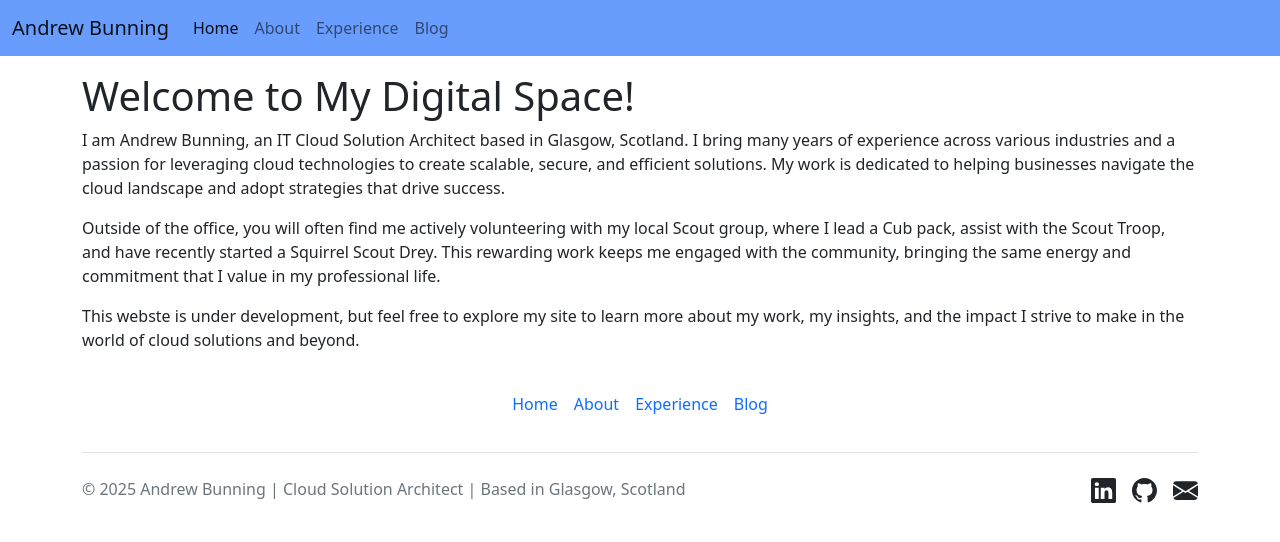
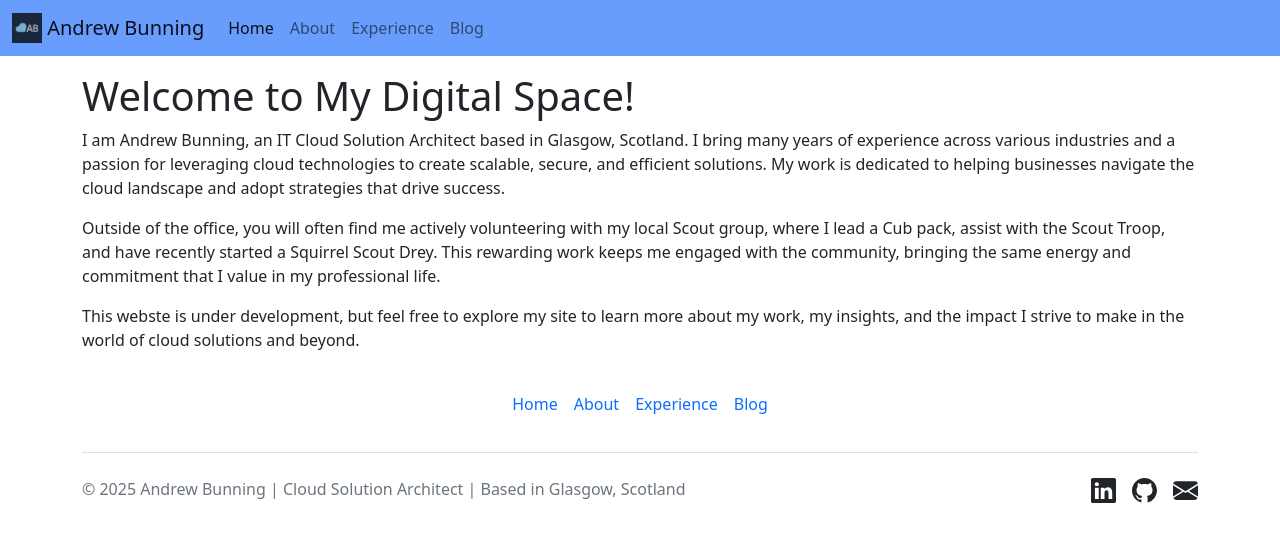
Before and after one commit to AndyBunning/andybunning.github.io, a Jekyll site: the page built from index.html, in a window 1280 px wide. Shown: the top 542 px of the page. Built offline with Jekyll 4.4.1, drawn with Linux system fonts in a browser that asks for light colours.

Commit message:
add logo to Nav

```diff
--- a/_includes/nav.html
+++ b/_includes/nav.html
@@ -1,6 +1,8 @@
 <nav class="navbar navbar-expand-lg navbar-light mb-3" style="background-color: rgb(105, 157, 253);">
 	<div class="container-fluid">
-		<a class="navbar-brand" href="/">Andrew Bunning</a>
+		<a class="navbar-brand" href="/">
+			<img src="../assets/images/logo.png" width="30" height="30" class="d-inline-block align-top" alt="ndrew Bunning">
+			Andrew Bunning</a>
 
 		<button class="navbar-toggler" type="button" data-bs-toggle="collapse" data-bs-target="#navbarNav" aria-controls="navbarNav" aria-expanded="false" aria-label="Toggle navigation">
 			<span class="navbar-toggler-icon"></span>
```
